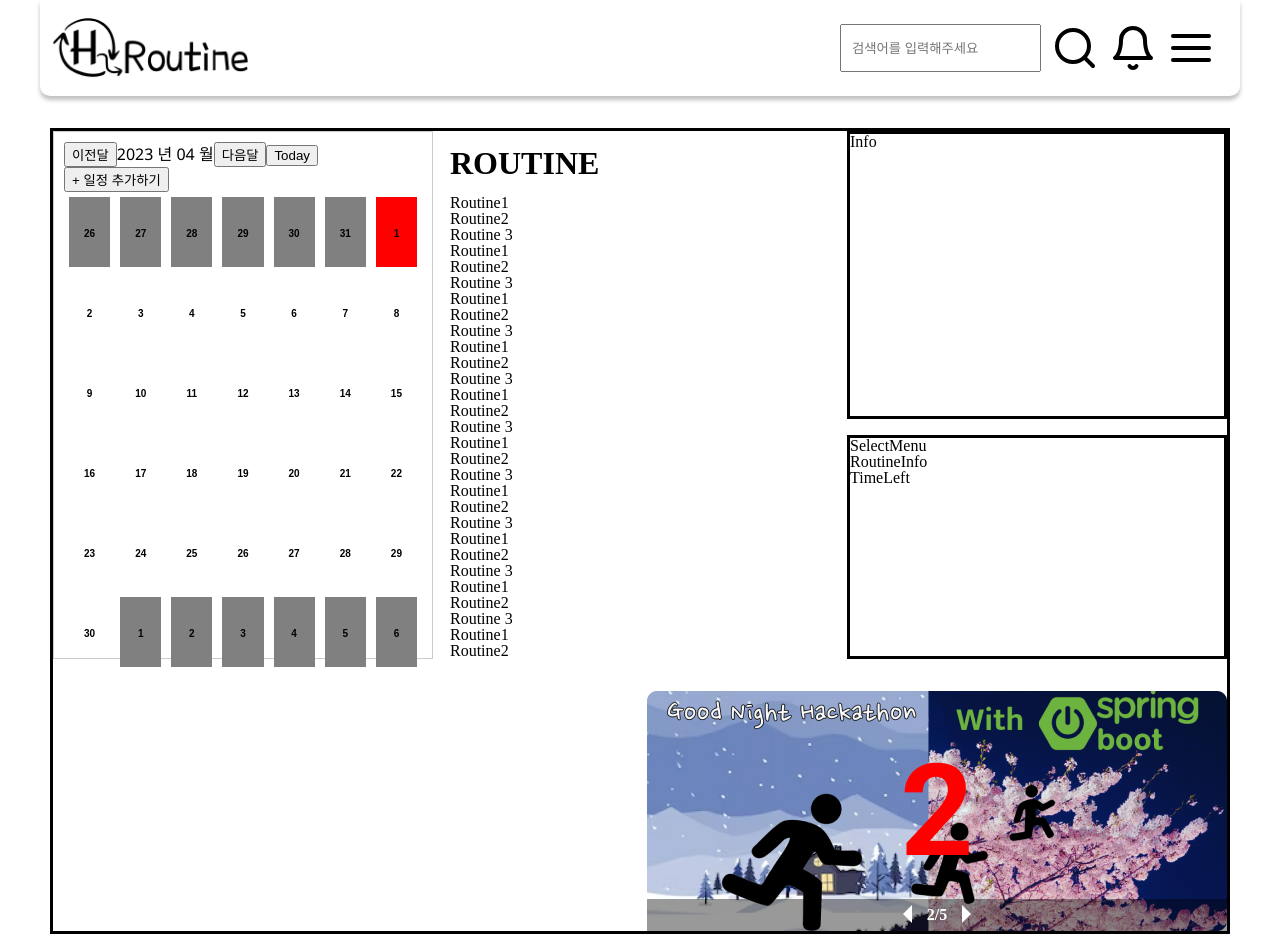
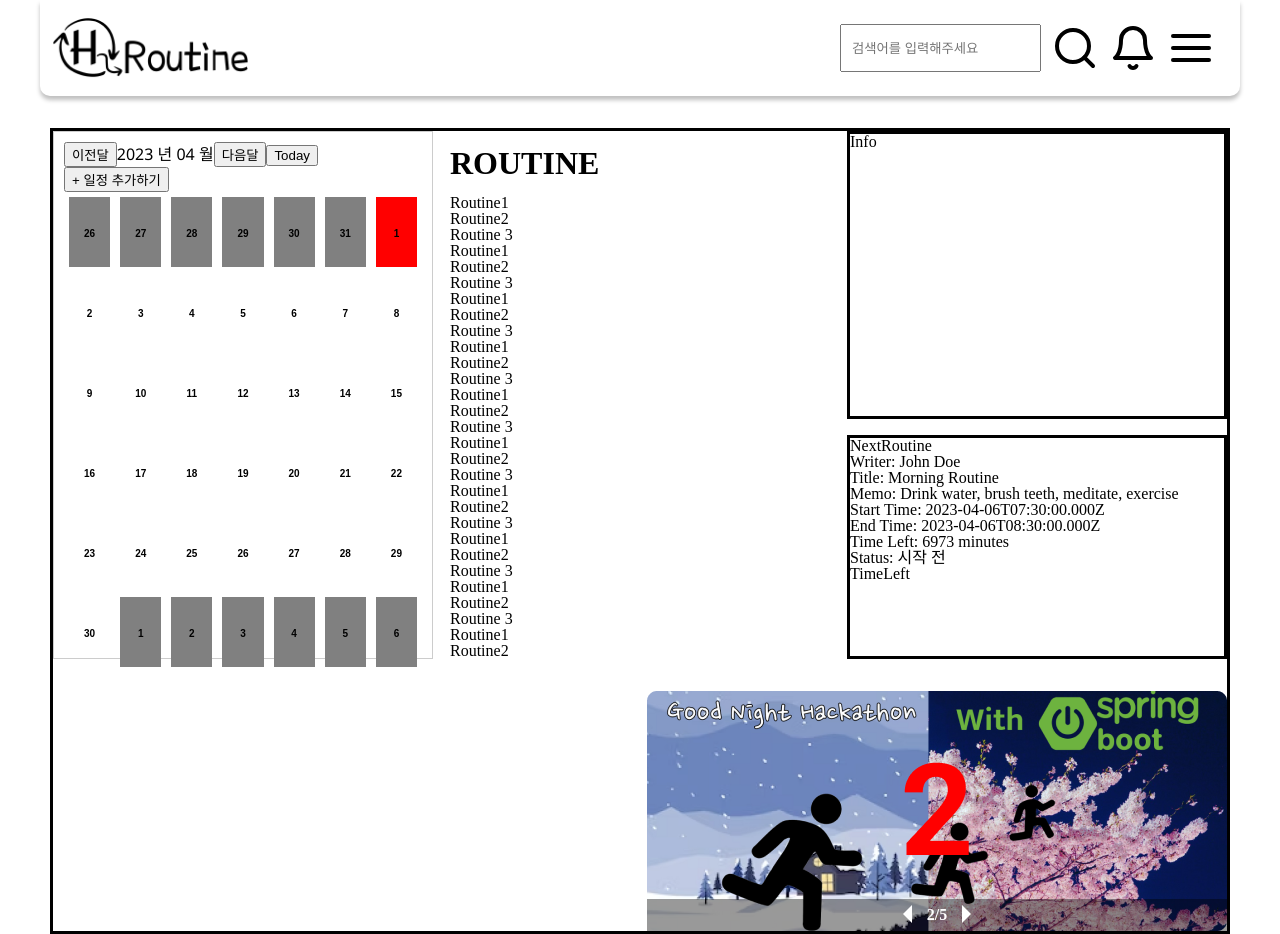
Before and after one commit to Techeer-FM-Studio/frontend, a Next.js app: page / in a window 1280 px wide. Built offline with nearby package versions, Linux system fonts and the light colour scheme.

Commit message:
feat: Mock Data를 추가하고 기초 기능 구현

```diff
--- a/src/components/routine/NextRoutineLayout.tsx
+++ b/src/components/routine/NextRoutineLayout.tsx
@@ -1,10 +1,63 @@
+import { useEffect, useState } from 'react';
 import styles from '../../styles/components/routine/NextRoutineLayout.module.scss';
 
+interface NextRoutineType {
+  writer: string;
+  title: string;
+  memo: string;
+  startAt: string;
+  endAt: string;
+  isFinished: boolean;
+  isOpened: boolean;
+}
+
+const mockNextRoutineData: NextRoutineType = {
+  writer: 'John Doe',
+  title: 'Morning Routine',
+  memo: 'Drink water, brush teeth, meditate, exercise',
+  startAt: '2023-04-06T07:30:00.000Z',
+  endAt: '2023-04-06T08:30:00.000Z',
+  isFinished: false,
+  isOpened: true,
+};
+
 const NextRoutineLayout = () => {
+  const [timeLeft, setTimeLeft] = useState<number>(0);
+  const [routineStatus, setRoutineStatus] = useState<string>('');
+
+  useEffect(() => {
+    const interval = setInterval(() => {
+      const startAtTime = new Date(mockNextRoutineData.startAt).getTime();
+      const endAtTime = new Date(mockNextRoutineData.endAt).getTime();
+      const currentTime = new Date().getTime();
+      const timeDiff = startAtTime - currentTime;
+      setTimeLeft(Math.floor(timeDiff / (1000 * 60)));
+      if (timeLeft > 0 && !mockNextRoutineData.isFinished) {
+        setRoutineStatus('시작 전');
+      } else if (timeLeft <= 0 && !mockNextRoutineData.isFinished) {
+        setRoutineStatus('진행 중');
+      } else {
+        setRoutineStatus('종료');
+      }
+    }, 1000);
+
+    return () => {
+      clearInterval(interval);
+    };
+  }, [timeLeft]);
+
   return (
     <div className={styles.NextRoutineLayout}>
-      <div className={styles.SelectMenu}>SelectMenu</div>
-      <div className={styles.RoutineInfo}>RoutineInfo</div>
+      <div className={styles.SelectMenu}>NextRoutine</div>
+      <div className={styles.RoutineInfo}>
+        <p>Writer: {mockNextRoutineData.writer}</p>
+        <p>Title: {mockNextRoutineData.title}</p>
+        <p>Memo: {mockNextRoutineData.memo}</p>
+        <p>Start Time: {new Date(mockNextRoutineData.startAt).toISOString()}</p>
+        <p>End Time: {new Date(mockNextRoutineData.endAt).toISOString()}</p>
+        <p>Time Left: {timeLeft} minutes</p>
+        <p>Status: {routineStatus}</p>
+      </div>
       <div className={styles.TimeLeft}>TimeLeft</div>
     </div>
   );
```
